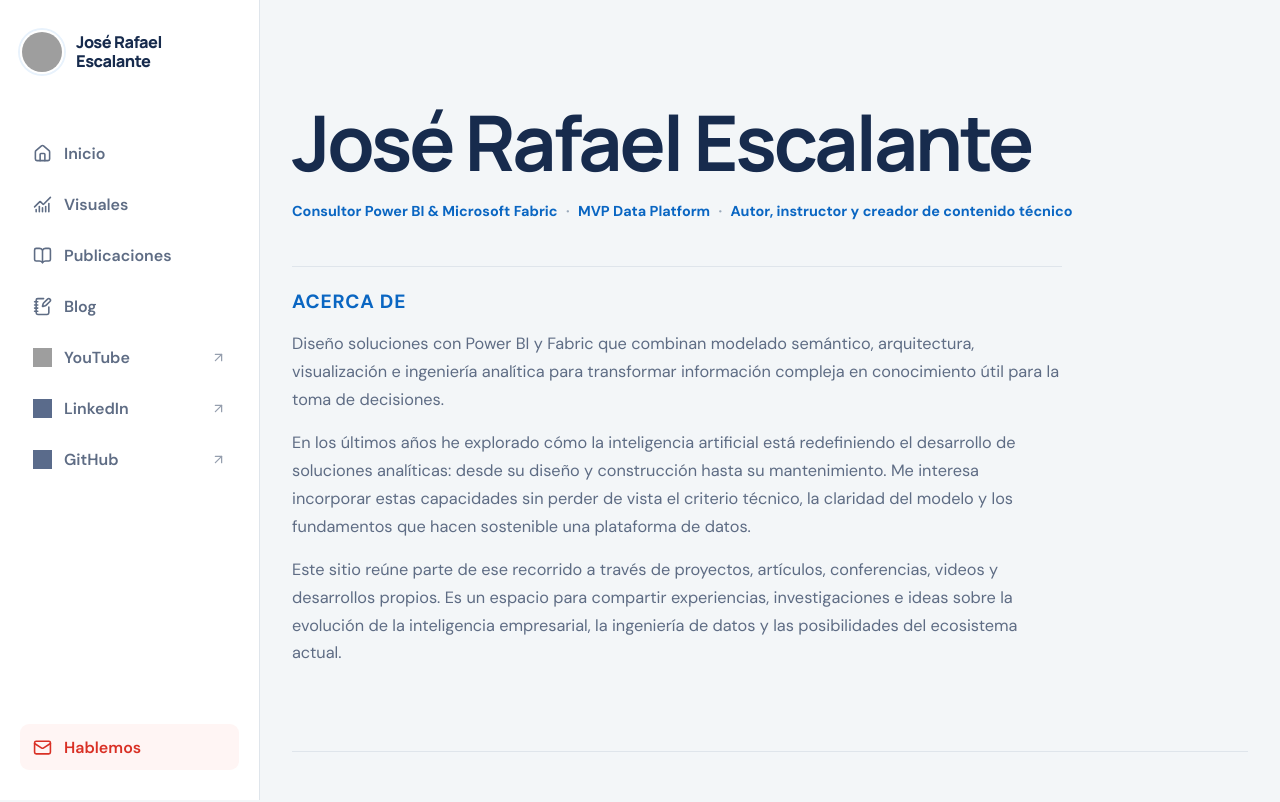
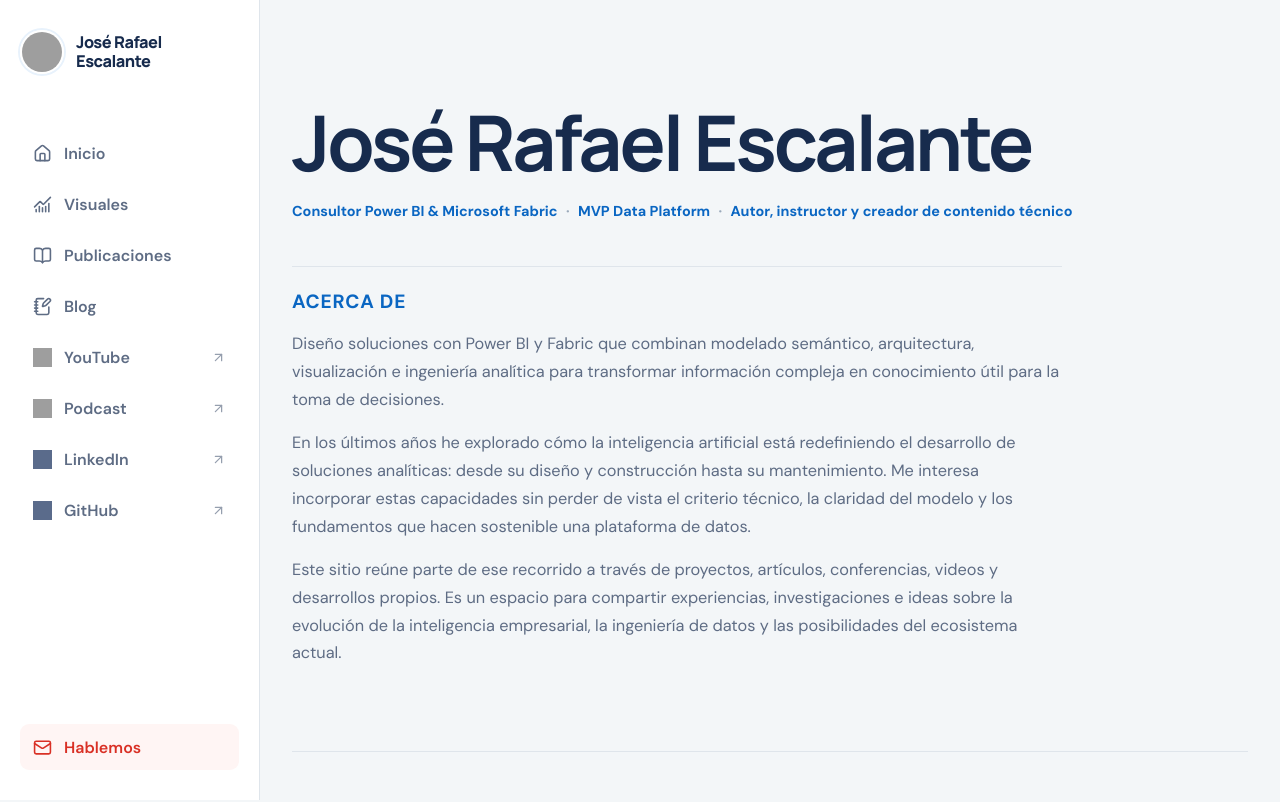
Before and after one commit to jrescalante/jrescalante.github.io, a plain HTML site: page index.html in a window 1280 px wide. Shown: the top 802 px of the page. Drawn offline with nearby package versions, Linux system fonts and the light colour scheme; no server answers; grey boxes are pictures that could not be loaded.

Commit message:
Agregar enlace de podcast

```diff
--- a/index.html
+++ b/index.html
@@ -20,6 +20,7 @@
           <a class="nav-link" href="#publicaciones"><i data-lucide="book-open"></i><span>Publicaciones</span></a>
           <a class="nav-link" href="#blog"><i data-lucide="notebook-pen"></i><span>Blog</span></a>
           <a class="nav-link" href="https://www.youtube.com/@SentidoAnal%C3%ADtica" target="_blank" rel="noreferrer"><img class="platform-icon youtube-icon" src="https://api.iconify.design/mdi:youtube.svg?color=%23d93025" alt="" /><span>YouTube</span><i class="external" data-lucide="arrow-up-right"></i></a>
+          <a class="nav-link" href="https://open.spotify.com/show/2piC1NNmz4lXNuocDXQlY6" target="_blank" rel="noreferrer"><img class="platform-icon spotify-icon" src="https://api.iconify.design/logos/spotify-icon.svg" alt="" /><span>Podcast</span><i class="external" data-lucide="arrow-up-right"></i></a>
           <a class="nav-link" href="https://www.linkedin.com/in/jrescalante/" target="_blank" rel="noreferrer"><img class="platform-icon" src="https://api.iconify.design/logos/linkedin-icon.svg" alt="" /><span>LinkedIn</span><i class="external" data-lucide="arrow-up-right"></i></a>
           <a class="nav-link" href="https://github.com/jrescalante" target="_blank" rel="noreferrer"><img class="platform-icon" src="https://api.iconify.design/logos/github-icon.svg" alt="" /><span>GitHub</span><i class="external" data-lucide="arrow-up-right"></i></a>
         </nav>
--- a/styles.css
+++ b/styles.css
@@ -25,6 +25,7 @@ a { color: inherit; text-decoration: none; }
 .nav-link svg, .sidebar-contact svg { width: 19px; height: 19px; }
 .platform-icon { width: 19px; height: 19px; flex: 0 0 19px; filter: grayscale(1) brightness(0) saturate(100%) invert(42%) sepia(10%) saturate(1338%) hue-rotate(180deg) brightness(94%) contrast(87%); }
 .youtube-icon { filter: none; }
+.spotify-icon { filter: none; }
 .nav-link .external { width: 15px; height: 15px; margin-left: auto; opacity: 0.65; }
 .sidebar-contact { margin-top: auto; color: var(--gmail-red); background: #fff5f4; }
 
```
